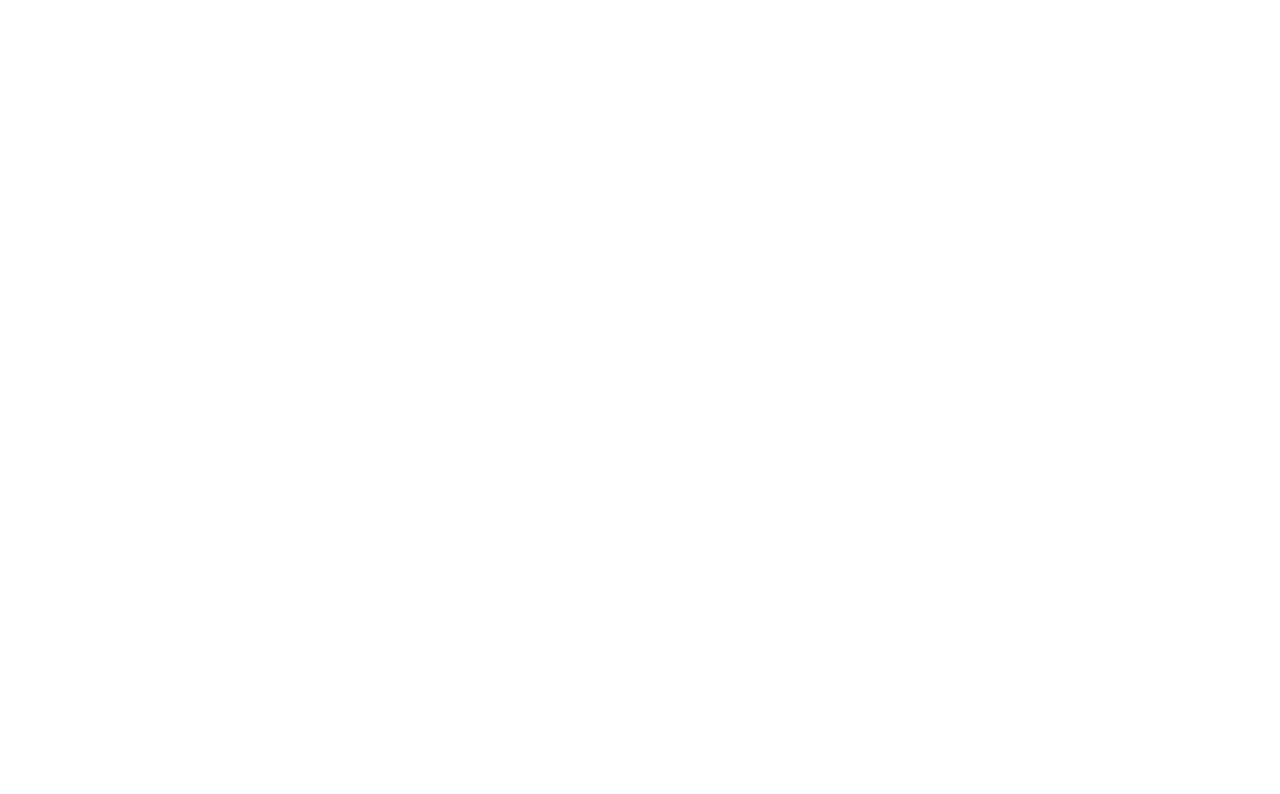
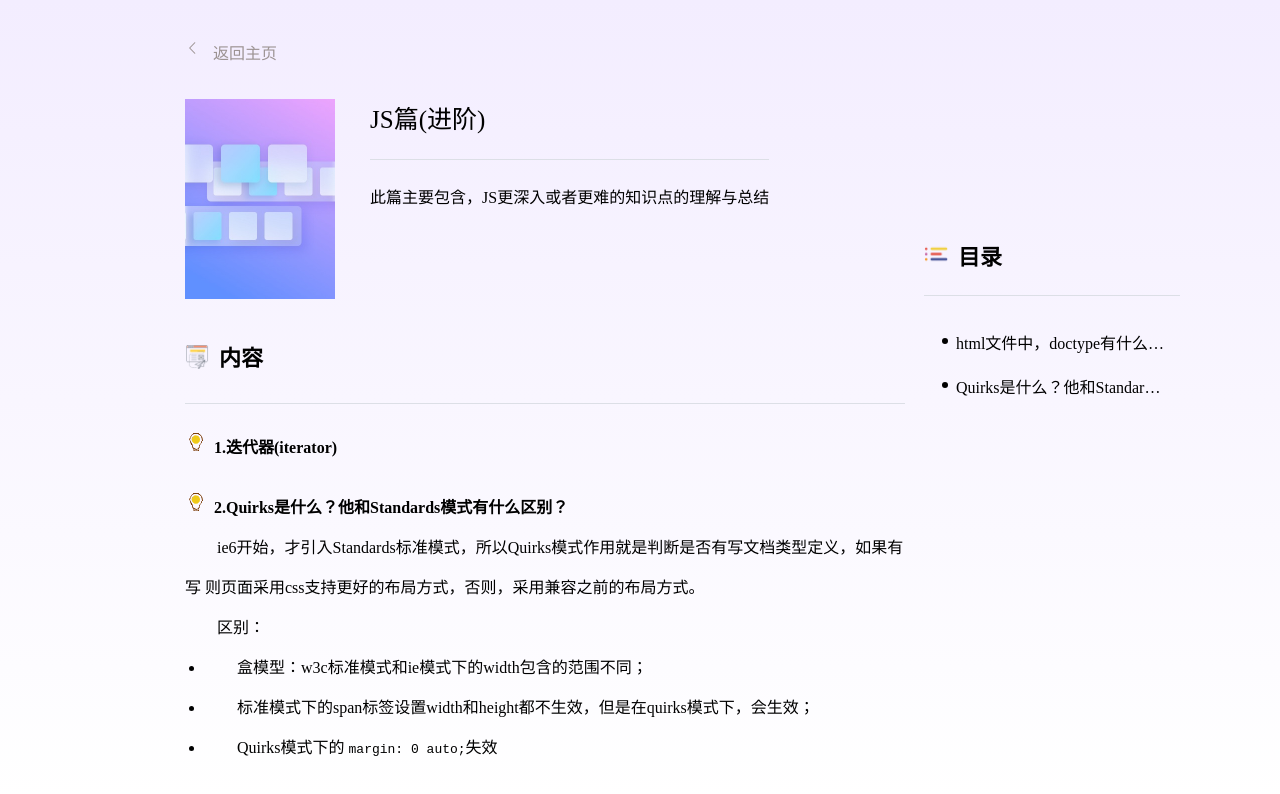
Before and after one commit to gt3060/interview-skill, a Vue app: page /jsAdvanced in a window 1280 px wide. Shown: the top 794 px of the page. Built offline with nearby package versions, Linux system fonts and the light colour scheme.

Commit message:
feat: 添加js进阶篇

```diff
--- a/src/router/index.js
+++ b/src/router/index.js
@@ -4,6 +4,7 @@
 import LearnCSS from '../views/Learn.vue';
 import LearnhtmlAndCss from "../views/LearnhtmlAndCss.vue"
 import JsBasics from "../views/JsBasics.vue"
+import JsAdvanced from "../views/JsAdvanced/JsAdvanced.vue"
 
 Vue.use(VueRouter)
 
@@ -27,7 +28,12 @@
     path: '/jsBasicsInterview',
     name: 'jsBasicsInterview',
     component: JsBasics
-  }
+  },
+  {
+    path: '/jsAdvanced',
+    name: 'jsAdvanced',
+    component: JsAdvanced
+  },
 ]
 
 const router = new VueRouter({
--- /dev/null
+++ b/src/views/JsAdvanced/JsAdvanced.vue
@@ -0,0 +1,239 @@
+<template>
+  <div class="learnhtml">
+    <el-backtop></el-backtop>
+    <div class="learnCard">
+      <div class="learnCardContain">
+        <div>
+          <router-link to="/">
+            <div class="learn-back">
+              <div>
+                <i class="el-icon-arrow-left arrow-leftStyle"></i>
+              </div>
+              <div class="goBack">&nbsp;&nbsp;&nbsp;返回主页</div>
+            </div>
+          </router-link>
+        </div>
+        <div class="titleStyle">
+          <div class="titleIconStyle">
+            <img src="@/components/picture/html.jpeg" class="imgStyle" />
+          </div>
+          <div class="titleFontStyle">
+            <span style="font-size:25px">JS篇(进阶)</span>
+            <el-divider></el-divider>
+            <p>此篇主要包含，JS更深入或者更难的知识点的理解与总结</p>
+          </div>
+        </div>
+        <div style="display:flex">
+          <div style="width:75%;">
+            <div class="catalogStyle fontStyle">
+              <div style="display:flex;">
+                <img
+                  src="@/assets/CONTENT DELIVERY.png"
+                  style="width:24px;height:24px; margin-top:6px"
+                />
+                <span style="font-size:22px; font-weight: bold; margin-left:10px">内容</span>
+              </div>
+              <el-divider></el-divider>
+              <div id="c0" style="margin:20px 0px;">
+                <div style="display:flex">
+                  <div style="margin-right:7px;">
+                    <img src="@/assets/light.png" />
+                  </div>
+                  <h4>1.迭代器(iterator)</h4>
+                </div>
+                <div class="fontIndent">
+                  <span></span>
+                </div>
+              </div>
+              <div id="c1">
+                <div style="display:flex">
+                  <div style="margin-right:7px;">
+                    <img src="@/assets/light.png" />
+                  </div>
+                  <h4>2.Quirks是什么？他和Standards模式有什么区别？</h4>
+                </div>
+                <div class="fontIndent">
+                  <span>
+                    ie6开始，才引入Standards标准模式，所以Quirks模式作用就是判断是否有写文档类型定义，如果有写
+                    则页面采用css支持更好的布局方式，否则，采用兼容之前的布局方式。
+                  </span>
+                  <p>区别：</p>
+                  <ul>
+                    <li>盒模型：w3c标准模式和ie模式下的width包含的范围不同；</li>
+                    <li>标准模式下的span标签设置width和height都不生效，但是在quirks模式下，会生效；</li>
+                    <li>
+                      Quirks模式下的
+                      <code>margin: 0 auto;</code>失效
+                    </li>
+                  </ul>
+                </div>
+              </div>
+            </div>
+          </div>
+          <div style="position:fixed; right:100px; width:20%; margin-top:-100px;">
+            <div class="catalogStyle">
+              <div style="display:flex;">
+                <img src="@/assets/catalog.png" style="width:24px;height:24px; margin-top:3px" />
+                <span style="font-size:22px; font-weight: bold; margin-left:10px">目录</span>
+              </div>
+              <el-divider></el-divider>
+              <div class="htmlFix">
+                <div
+                  v-for="item in catalogHtmlData"
+                  :key="item.index"
+                  class="htmlcatalogItem"
+                  :id="item.i"
+                  :class="itemIndex === item.index ? 'activeCatalog' : ''"
+                  @click="handlehtmlCatalog(item)"
+                >
+                  <div
+                    class="radiuStyle"
+                    :class="itemIndex === item.index ? 'activeRadiuCatalog' : ''"
+                  ></div>
+                  <el-tooltip placement="left-start" :content="item.name ">
+                    <div class="htmlItemName">{{item.name}}</div>
+                  </el-tooltip>
+                </div>
+              </div>
+            </div>
+          </div>
+        </div>
+      </div>
+    </div>
+  </div>
+</template>
+
+<script>
+export default {
+  data() {
+    return {
+      catalogHtmlData: [
+        { index: "c0", name: "html文件中，doctype有什么作用", i: "0" },
+        {
+          index: "c1",
+          name: "Quirks是什么？他和Standards模式有什么区别？",
+          i: "1",
+        },
+      ],
+      itemIndex: "",
+    };
+  },
+  mounted() {
+    window.addEventListener("mousewheel", this.btnoffsetHeight, false);
+  },
+  methods: {
+    handlehtmlCatalog(item) {
+      console.log(item.index, item.name);
+      this.itemIndex = item.index;
+
+      document.getElementById(item.index).scrollIntoView();
+    },
+
+    handleCatalog(data) {
+      this.itemIndex = data;
+      // data.substring(1)作用就是防止id重复
+      document.getElementById(data.substring(1)).scrollIntoView();
+    },
+
+    btnoffsetHeight() {
+      let selectData = "";
+      for (let k in this.catalogHtmlData) {
+        let height =
+          document.getElementById(this.catalogHtmlData[k].index).offsetTop -
+          document.documentElement.scrollTop;
+        // console.log(height, this.catalogHtmlData[k].index);
+        if (height < 0) {
+          selectData = this.catalogHtmlData[k].index;
+        }
+        if (height >= 0 && height < 40) {
+          selectData = this.catalogHtmlData[k].index;
+          break;
+        }
+      }
+      // console.log(selectData);
+      selectData !== "" && this.handleCatalog(selectData);
+
+      // 如果用map遍历，无法实现查找停止遍历功能。
+      // this.catalogHtmlData.map((item) => {
+      //   console.log(
+      //     document.getElementById(item.index).offsetTop,
+      //     document.documentElement.scrollTop
+      //   );
+      //   let height =
+      //     document.getElementById(item.index).offsetTop -
+      //     document.documentElement.scrollTop;
+      //   console.log(item.index, height);
+      //   if (height >= 0 && height < 20) {
+      //     selectData.push(item.index);
+      //   }
+      // });
+
+      // 浏览器，隐藏部分高度
+      // document.documentElement.scrollTop;
+      // 浏览器某个div距离顶部距离
+      // document.getElementById("c1").offsetTop
+    },
+  },
+};
+</script>
+
+<style>
+.learnhtml {
+  background-image: linear-gradient(#f3edff, white);
+}
+
+.htmlFix {
+  /* 自动适应，超出则显示滚动条 */
+  overflow: auto;
+  height: 500px;
+}
+
+/* 让滚动条不展示 */
+.htmlFix::-webkit-scrollbar {
+  display: none;
+}
+
+.radiuStyle {
+  width: 6px;
+  height: 6px;
+  background-color: black;
+  border-radius: 3px;
+  /* display: inline-block; */
+  margin: 8px;
+}
+
+.htmlcatalogItem {
+  /* width: 80%; */
+  padding: 10px;
+  display: flex;
+}
+
+.htmlcatalogItem:hover {
+  background-color: #ebedef;
+}
+
+.htmlItemName {
+  width: 90%;
+  overflow: hidden;
+  white-space: nowrap;
+  text-overflow: ellipsis;
+}
+
+.activeCatalog {
+  color: #0281d8;
+}
+
+.activeRadiuCatalog {
+  background-color: #0281d8;
+}
+
+.htmlImgStyle {
+  margin-left: 30px;
+  width: 550px;
+}
+
+.htmlImgStyle1 {
+  margin-left: 30px;
+  width: 750px;
+}
+</style>
--- a/src/views/homePage.vue
+++ b/src/views/homePage.vue
@@ -50,7 +50,16 @@
             </router-link>
           </div>
           <div class="main-mid-card1">
-            <vueCard img="./picture/cssLogo.jpeg"></vueCard>
+            <router-link :to="cardData[3].cardRoute">
+              <vueCard
+                img="./picture/cssLogo.jpeg"
+                :columnNum="cardData[3].columnNum"
+                :chapterNum="cardData[3].chapterNum"
+              ></vueCard>
+              <div>
+                <div class="main-mid-card-font">{{cardData[3].title}}</div>
+              </div>
+            </router-link>
           </div>
           <div class="main-mid-card1">
             <vueCard img="./picture/cssLogo.jpeg"></vueCard>
@@ -86,6 +95,12 @@
           columnNum: 1,
           chapterNum: 20,
           cardRoute: "/jsBasicsInterview",
+        },
+        {
+          title: "js进阶",
+          columnNum: 1,
+          chapterNum: 20,
+          cardRoute: "/jsAdvanced",
         },
       ],
     };
```
